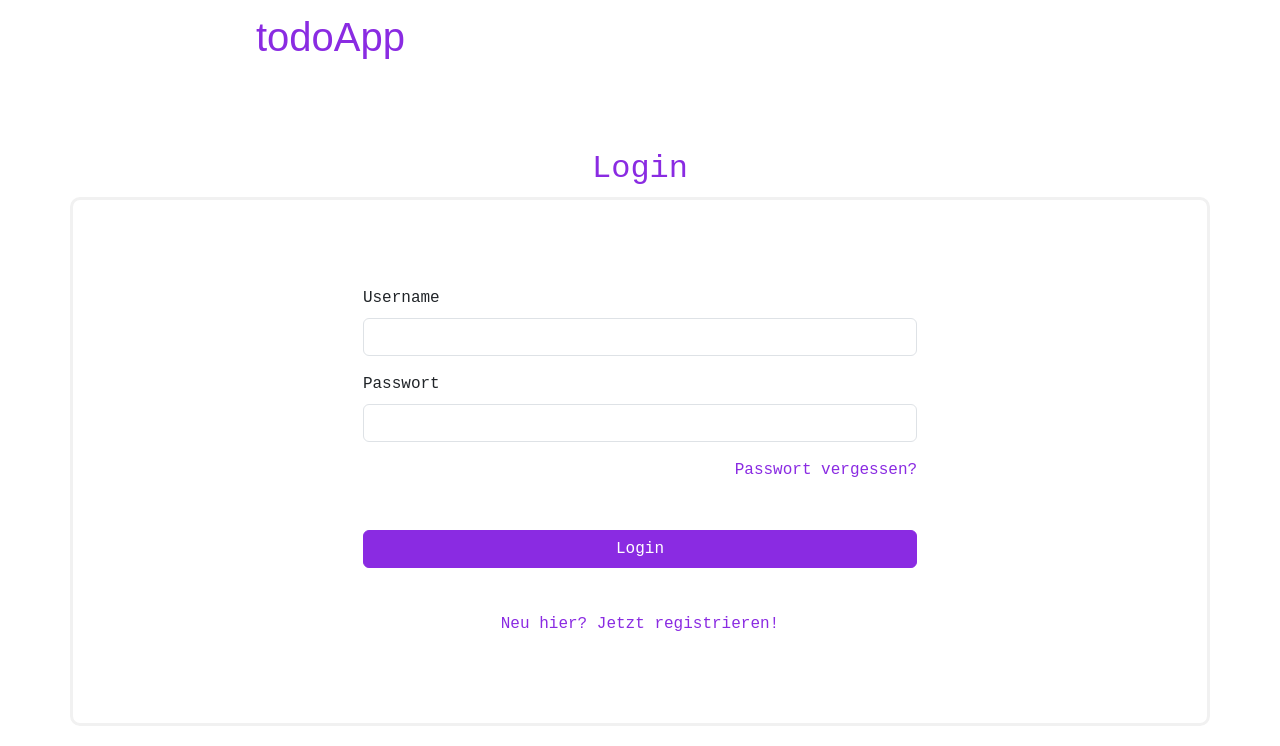
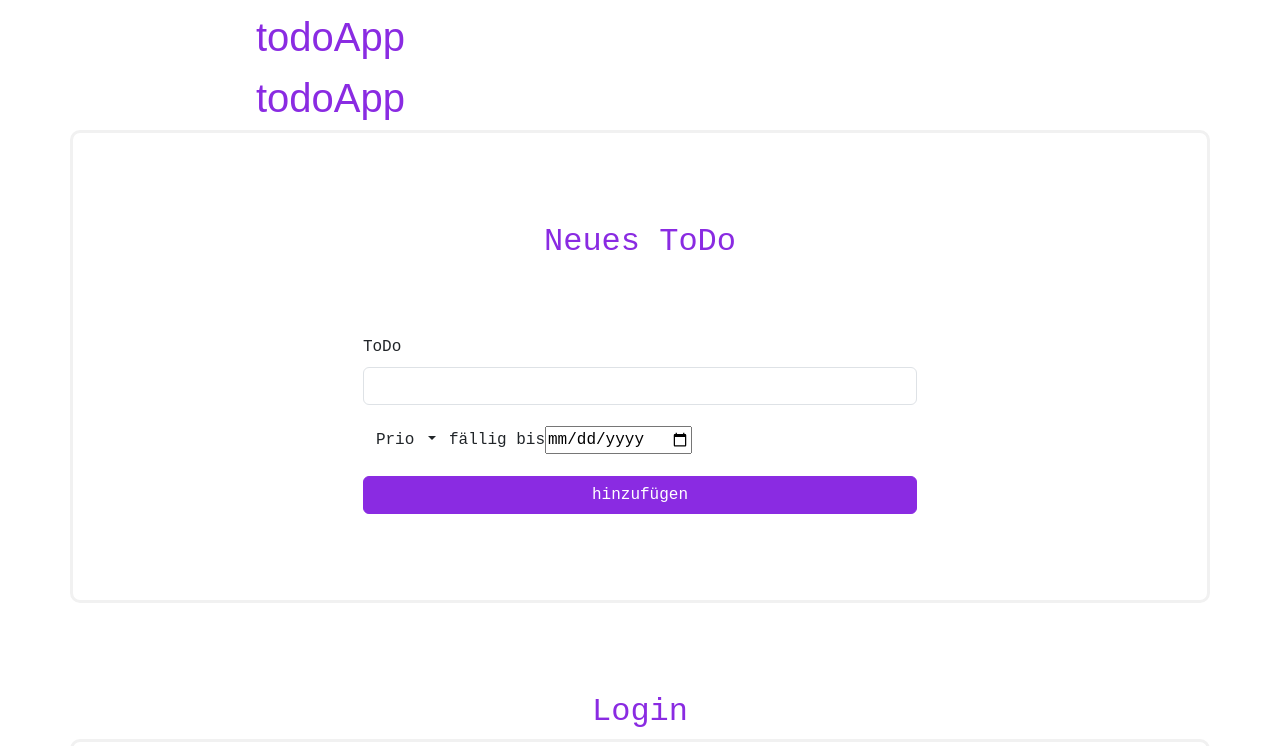
Before and after one commit to magdalenajustyna/toDoList, an Angular app in the folder toDoApp/: page /login in a window 1280 px wide. Shown: the top 746 px of the page. Built offline with nearby package versions, Linux system fonts and the light colour scheme.

Commit message:
createNewTodo Komponente hinzugefuegt

```diff
--- /dev/null
+++ b/toDoApp/src/app/createnewtodo/createnewtodo.component.css
@@ -0,0 +1,30 @@
+.newtodo-container {
+    padding: 1%;
+    border: 3px solid #f1f1f1;
+    border-radius: 10px;
+    width: 90%;
+}
+
+form {
+    padding: 5%;
+    margin: 18px;
+    margin-left: 20%;
+    margin-right: 20%;
+}
+
+h2 {
+    text-align: center;
+    color: blueviolet;
+    margin-top: 7%;
+}
+
+button.save {
+    background-color: blueviolet;
+    border-color: blueviolet;
+    color: white;
+}
+
+button.btn:hover {
+    background-color: yellow;
+    color: blueviolet;
+}
--- /dev/null
+++ b/toDoApp/src/app/createnewtodo/createnewtodo.component.html
@@ -0,0 +1,31 @@
+<app-header></app-header>
+<div class="container newtodo-container">
+<h2>Neues ToDo</h2>
+<form>
+
+ <div class="mb-3">
+    <label for="toDoNameInput" class="form-label">ToDo</label>
+    <input type="todo" class="form-control" id="toDoNameInput">
+  </div>
+
+<div class="mb-3">
+    <button
+        class="btn dropdown-toggle prioButton"
+        type="button"
+        data-bs-toggle="dropdown"
+        aria-expanded="false"
+        >Prio
+    </button>
+          <ul class="dropdown-menu">
+            <li><a class="dropdown-item" href="#">hoch</a></li>
+            <li><a class="dropdown-item" href="#">mittel</a></li>
+            <li><a class="dropdown-item" href="#">niedrig</a></li>
+          </ul>
+
+    <label for="passwordInput" class="form-label">fällig bis</label>
+    <input type="date">
+  </div>
+
+  <button type="submit" class="btn save btn-primary w-100" [routerLink]="['/home']">hinzufügen</button>
+
+</form>
--- a/toDoApp/src/app/login/login.component.html
+++ b/toDoApp/src/app/login/login.component.html
@@ -1,4 +1,7 @@
 <app-header></app-header>
+
+<app-createnewtodo></app-createnewtodo>
+
 <h2>Login</h2>
 
 <div class="container login-container">
--- a/toDoApp/src/app/login/login.component.ts
+++ b/toDoApp/src/app/login/login.component.ts
@@ -1,10 +1,11 @@
 import { Component } from '@angular/core';
 import { HeaderComponent } from '../header/header.component';
 import { RouterLink } from '@angular/router';
+import { CreatenewtodoComponent } from '../createnewtodo/createnewtodo.component';
 
 @Component({
   selector: 'app-login',
-  imports: [HeaderComponent, RouterLink],
+  imports: [HeaderComponent, RouterLink, CreatenewtodoComponent],
   templateUrl: './login.component.html',
   styleUrl: './login.component.css'
 })
```
Also changed, not shown: toDoApp/src/app/createnewtodo/createnewtodo.component.ts (added, +13 -0 lines), 1 other file (tests, documents, lock files or other folders).
